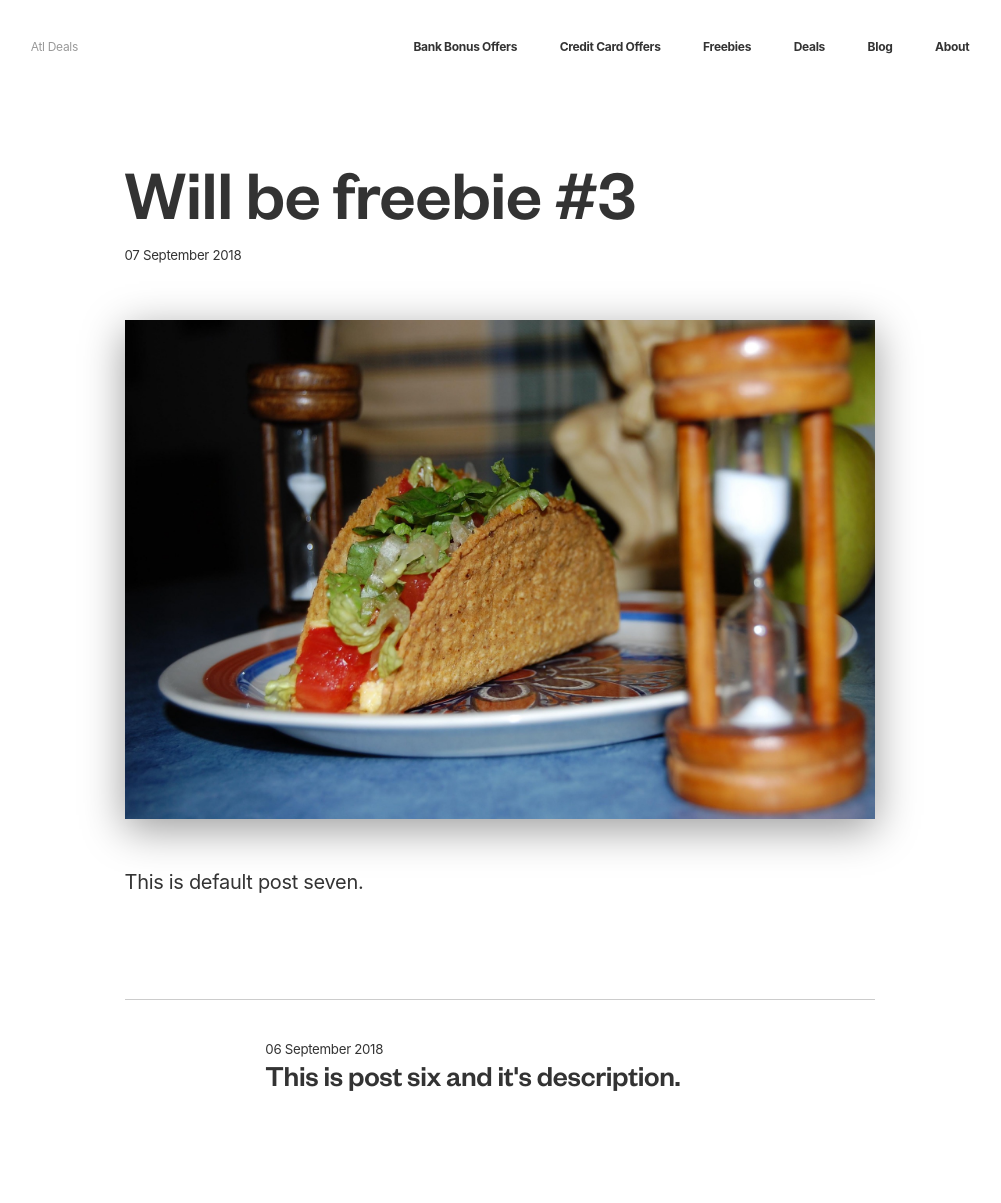
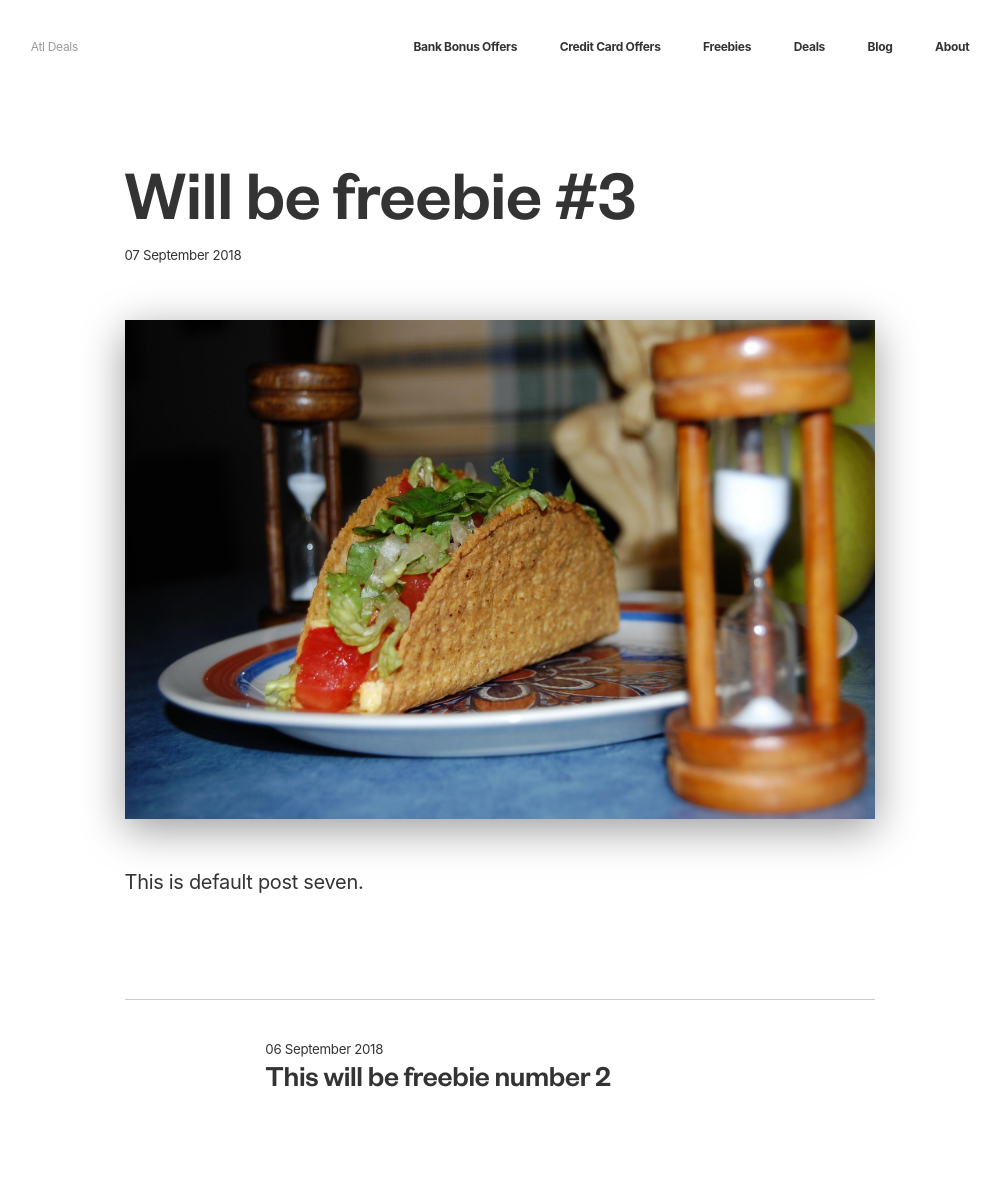
Before and after one commit to ohiosveryown/atldeals, a Jekyll site: the page built from _posts/2018-09-07-post-seven.markdown, in a window 1280 px wide. Shown: the whole page, without its empty margins (140-1141 px from the left). Built offline with Jekyll 4.4.1, drawn with Linux system fonts in a browser that asks for light colours.

Commit message:
Updated Post Six and 1 other file

```diff
--- a/_posts/2018-09-06-post-six.markdown
+++ b/_posts/2018-09-06-post-six.markdown
@@ -6,9 +6,9 @@
 - freebies
 postTitle: This is post six and it's description
 icon:
-description: This is post six and it's description.
+description: This will be freebie number 2
 image: "/uploads/taco-2484868_1920.jpg"
 layout: post
 ---
 
-This will be freebie number 2
+This will be freebie number 2.
--- a/_posts/2018-09-07-post-seven.markdown
+++ b/_posts/2018-09-07-post-seven.markdown
@@ -6,7 +6,7 @@
 - freebies
 postTitle: 'Will be freebie #3'
 icon:
-description: This is post seven and it's description.
+description: 'This is will be freebie #3'
 image: "/uploads/taco-2484868_1920.jpg"
 layout: post
 ---
```
